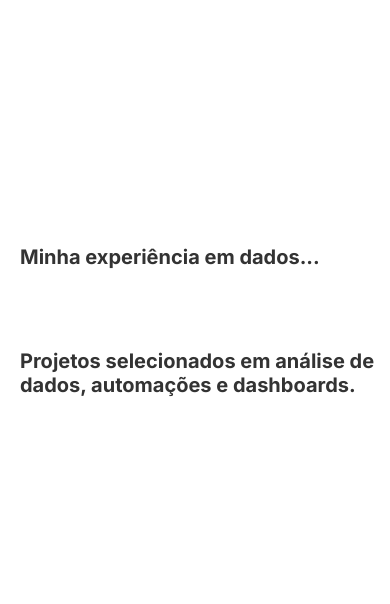
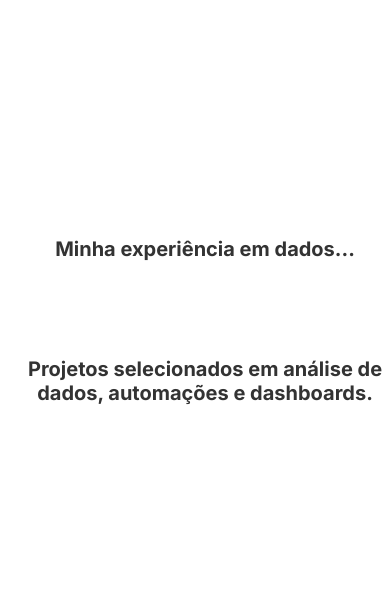
Before and after one commit to MarcusMix/portfolio-analytics, a Flask app: template templates/index.html in a window 390 px wide. Shown: the part 669-1273 px from the top of the page. Run offline with Flask 3, Linux system fonts and the light colour scheme; the template is opened without the code that fills it, so the values that code supplies are empty.

Commit message:
fix: layout in mobile

```diff
--- a/static/styles.css
+++ b/static/styles.css
@@ -36,7 +36,7 @@
     text-align: left;
     width: 500px;
     margin-top: 50px;
-    margin-left: 40px;
+    margin-left: 20px;
     font-size: 20px;
     font-weight: 700;
 }
@@ -228,10 +228,6 @@
     border-radius: 10px;
 }
 
-.card-content {
-    padding: 20px;
-}
-
 .card-title, .card-job {
     font-size: 18px;
     color: #333;
@@ -316,6 +312,7 @@
 
 @media (max-width: 1000px) {
     body {
+        width: 100vw;
         flex-direction: column;
         height: auto;
         overflow: auto;
@@ -337,15 +334,35 @@
     }
 
     .centered-div h2 {
-        text-align: left;
-        width: 390px;
+        text-align: center;
+        width: 420px;
         margin-top: 80px;
-    }
-    .card {
-        width: 300px;
     }
 
     .container .container-overflow {
         padding: 0;
     }
+
+    .card-out {
+        display: flex;
+        align-items: center;
+        justify-content: center;
+        flex-direction: column;
+        padding: 0;
+    }
+
+    .job-head {
+        align-items: start;
+    }
+
+    .card-content {
+        display: flex;
+        align-items: center;
+        justify-content: center;
+        flex-direction: column;
+    }
+
+    hr {
+        margin-left: 80px;
+    }
 }
```
